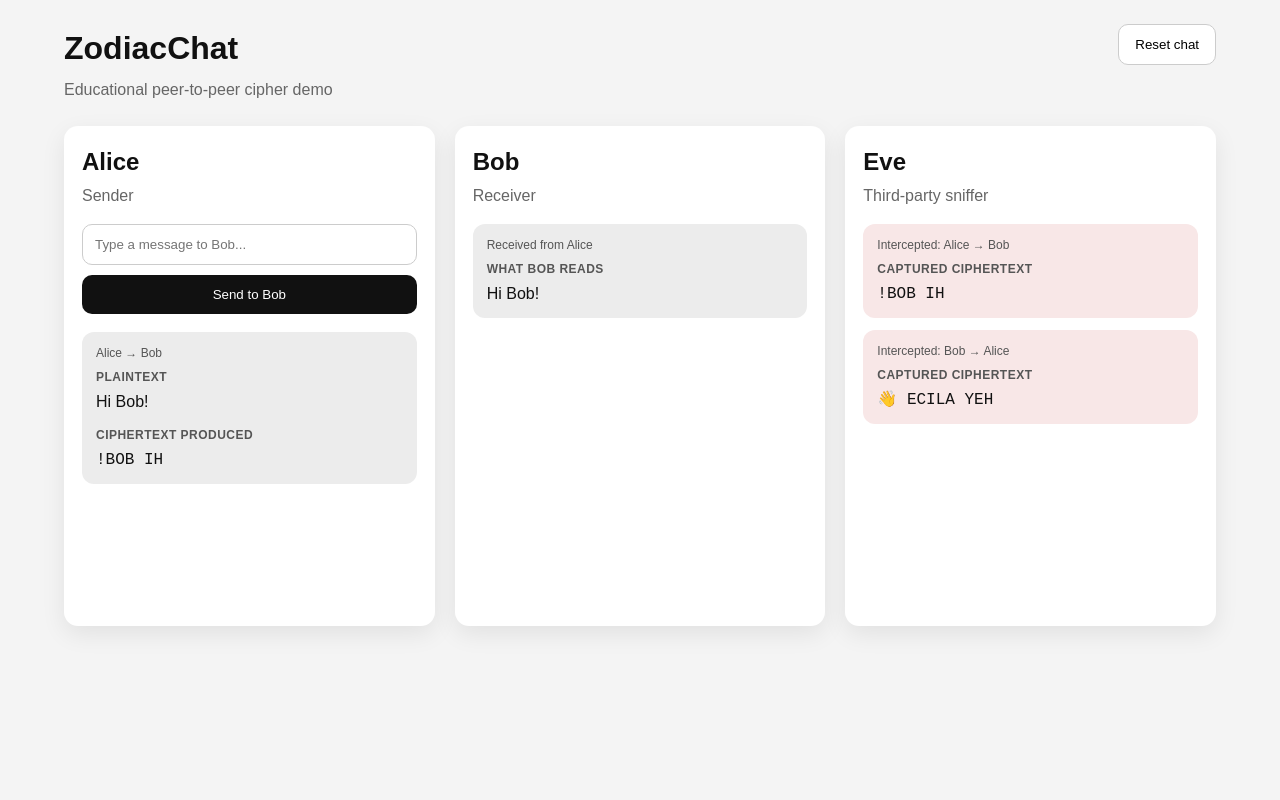
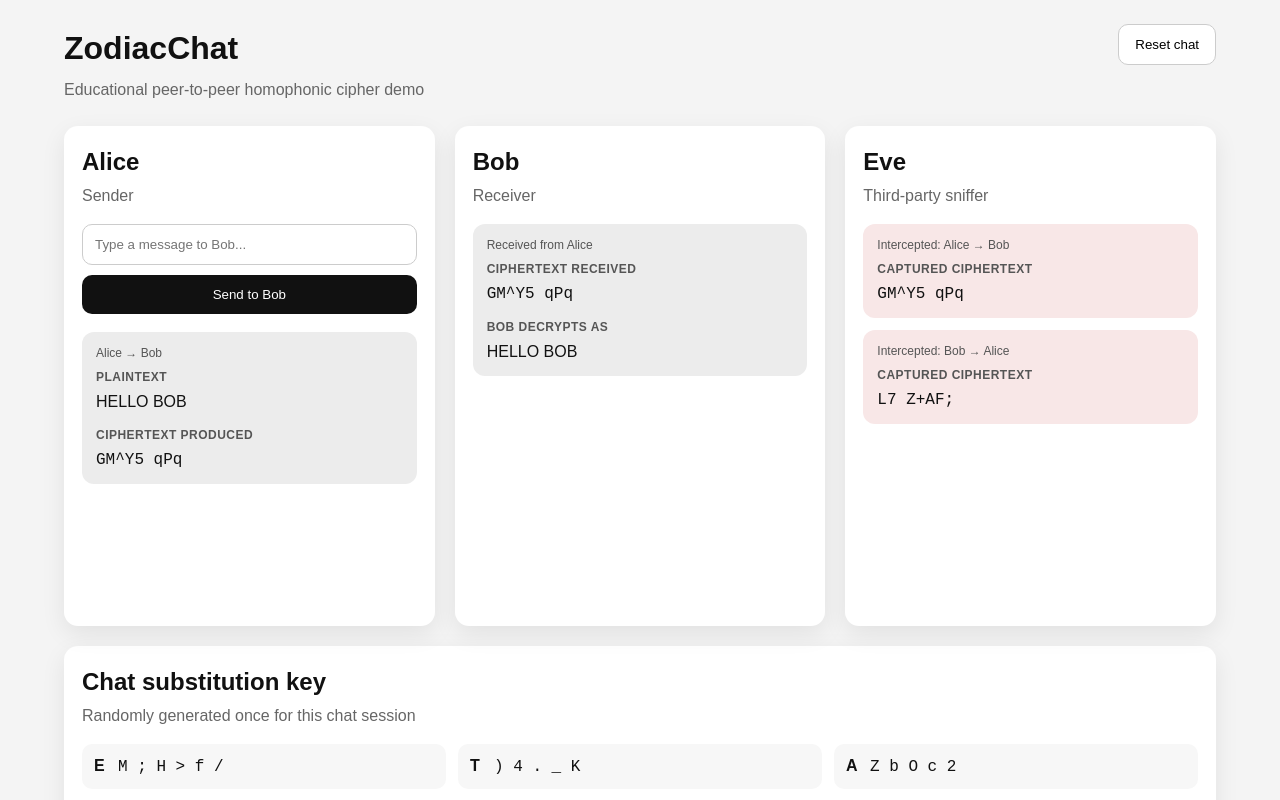
Before and after one commit to teyter/ZodiacChat, a React (Vite) app: page / in a window 1280 px wide. Shown: the top 800 px of the page. Built offline with nearby package versions, Linux system fonts and the light colour scheme.

Commit message:
z style substitution

```diff
--- a/src/App.css
+++ b/src/App.css
@@ -137,3 +137,36 @@ body {
   font-family: "Courier New", monospace;
   word-break: break-word;
 }
+
+.key-panel {
+  margin-top: 20px;
+}
+
+.key-grid {
+  display: grid;
+  grid-template-columns: repeat(3, 1fr);
+  gap: 12px;
+}
+
+.key-row {
+  background: #f7f7f7;
+  border-radius: 10px;
+  padding: 10px 12px;
+}
+
+.key-letter {
+  display: inline-block;
+  font-weight: bold;
+  width: 24px;
+}
+
+.key-symbols {
+  font-family: "Courier New", monospace;
+  word-break: break-word;
+}
+
+@media (max-width: 900px) {
+  .key-grid {
+    grid-template-columns: 1fr;
+  }
+}
--- a/src/App.jsx
+++ b/src/App.jsx
@@ -1,49 +1,179 @@
 import { useEffect, useState } from 'react'
 import './App.css'
 
-const STORAGE_KEY = 'zodiacchat-messages'
+const STORAGE_KEY = 'zodiacchat-state'
 
-const INITIAL_MESSAGES = [
-  {
-    id: 1,
-    from: 'Alice',
-    to: 'Bob',
-    plaintext: 'Hi Bob!',
-    ciphertext: '!BOB IH',
-  },
-  {
-    id: 2,
-    from: 'Bob',
-    to: 'Alice',
-    plaintext: 'Hey Alice 👋',
-    ciphertext: '👋 ECILA YEH',
-  },
+const SYMBOLS =
+  'H+M8|CV@KEB*5k.LdR(UFz9<>#Z3PpOG2l%W&Db^4J)fY/j_q1S;cTNy7t-A:X6'
+
+const LETTER_DISTRIBUTION = {
+  E: 6,
+  T: 5,
+  A: 5,
+  O: 4,
+  I: 4,
+  N: 4,
+  S: 3,
+  H: 3,
+  R: 3,
+  D: 3,
+  L: 3,
+  U: 2,
+  C: 2,
+  M: 2,
+  W: 2,
+  F: 2,
+  G: 2,
+  Y: 2,
+  P: 2,
+  B: 1,
+  V: 1,
+  K: 1,
+  J: 1,
+  X: 1,
+  Q: 1,
+  Z: 1,
+}
+
+const INITIAL_PLAINTEXT_MESSAGES = [
+  { id: 1, from: 'Alice', to: 'Bob', plaintext: 'HELLO BOB' },
+  { id: 2, from: 'Bob', to: 'Alice', plaintext: 'HI ALICE' },
 ]
 
-function encryptMessage(plaintext) {
-  return plaintext.toUpperCase().split('').reverse().join('')
+function shuffleArray(items) {
+  const array = [...items]
+
+  for (let i = array.length - 1; i > 0; i -= 1) {
+    const j = Math.floor(Math.random() * (i + 1))
+    ;[array[i], array[j]] = [array[j], array[i]]
+  }
+
+  return array
+}
+
+function generateSubstitutionKey() {
+  const shuffledSymbols = shuffleArray(SYMBOLS.split(''))
+  const key = {}
+  let cursor = 0
+
+  for (const letter of Object.keys(LETTER_DISTRIBUTION)) {
+    const count = LETTER_DISTRIBUTION[letter]
+    key[letter] = shuffledSymbols.slice(cursor, cursor + count)
+    cursor += count
+  }
+
+  return key
+}
+
+function generateCyclePointers(key) {
+  const pointers = {}
+
+  for (const letter of Object.keys(key)) {
+    pointers[letter] = 0
+  }
+
+  return pointers
+}
+
+function buildReverseKeyMap(key) {
+  const reverseMap = {}
+
+  for (const [letter, symbols] of Object.entries(key)) {
+    for (const symbol of symbols) {
+      reverseMap[symbol] = letter
+    }
+  }
+
+  return reverseMap
+}
+
+function encryptWithHomophonicSubstitution(plaintext, key, cyclePointers) {
+  const upper = plaintext.toUpperCase()
+  let ciphertext = ''
+  const nextPointers = { ...cyclePointers }
+
+  for (const char of upper) {
+    if (key[char] && key[char].length > 0) {
+      const symbols = key[char]
+      const currentIndex = nextPointers[char] ?? 0
+      const symbol = symbols[currentIndex]
+
+      ciphertext += symbol
+      nextPointers[char] = (currentIndex + 1) % symbols.length
+    } else {
+      ciphertext += char
+    }
+  }
+
+  return {
+    ciphertext,
+    updatedPointers: nextPointers,
+  }
+}
+
+function decryptCiphertext(ciphertext, reverseKeyMap) {
+  let plaintext = ''
+
+  for (const char of ciphertext) {
+    if (reverseKeyMap[char]) {
+      plaintext += reverseKeyMap[char]
+    } else {
+      plaintext += char
+    }
+  }
+
+  return plaintext
+}
+
+function buildInitialState() {
+  const substitutionKey = generateSubstitutionKey()
+  let cyclePointers = generateCyclePointers(substitutionKey)
+  const reverseKeyMap = buildReverseKeyMap(substitutionKey)
+
+  const messages = INITIAL_PLAINTEXT_MESSAGES.map((message) => {
+    const { ciphertext, updatedPointers } = encryptWithHomophonicSubstitution(
+      message.plaintext,
+      substitutionKey,
+      cyclePointers
+    )
+
+    cyclePointers = updatedPointers
+
+    return {
+      ...message,
+      ciphertext,
+    }
+  })
+
+  return {
+    messages,
+    substitutionKey,
+    cyclePointers,
+  }
 }
 
 export default function App() {
-  const [messages, setMessages] = useState(() => {
-    const savedMessages = localStorage.getItem(STORAGE_KEY)
+  const [appState, setAppState] = useState(() => {
+    const savedState = localStorage.getItem(STORAGE_KEY)
 
-    if (savedMessages) {
+    if (savedState) {
       try {
-        return JSON.parse(savedMessages)
+        return JSON.parse(savedState)
       } catch (error) {
-        console.error('Failed to parse saved messages:', error)
+        console.error('Failed to parse saved app state:', error)
       }
     }
 
-    return INITIAL_MESSAGES
+    return buildInitialState()
   })
 
   const [draft, setDraft] = useState('')
 
   useEffect(() => {
-    localStorage.setItem(STORAGE_KEY, JSON.stringify(messages))
-  }, [messages])
+    localStorage.setItem(STORAGE_KEY, JSON.stringify(appState))
+  }, [appState])
+
+  const reverseKeyMap = buildReverseKeyMap(appState.substitutionKey)
 
   function sendAsAlice(e) {
     e.preventDefault()
@@ -51,20 +181,32 @@ export default function App() {
     const trimmed = draft.trim()
     if (!trimmed) return
 
+    const { ciphertext, updatedPointers } = encryptWithHomophonicSubstitution(
+      trimmed,
+      appState.substitutionKey,
+      appState.cyclePointers
+    )
+
     const newMessage = {
       id: Date.now(),
       from: 'Alice',
       to: 'Bob',
-      plaintext: trimmed,
-      ciphertext: encryptMessage(trimmed),
+      plaintext: trimmed.toUpperCase(),
+      ciphertext,
     }
 
-    setMessages((prev) => [...prev, newMessage])
+    setAppState((prev) => ({
+      ...prev,
+      messages: [...prev.messages, newMessage],
+      cyclePointers: updatedPointers,
+    }))
+
     setDraft('')
   }
 
   function resetConversation() {
-    setMessages(INITIAL_MESSAGES)
+    const freshState = buildInitialState()
+    setAppState(freshState)
     localStorage.removeItem(STORAGE_KEY)
   }
 
@@ -73,7 +215,9 @@ export default function App() {
       <header className="topbar">
         <div>
           <h1>ZodiacChat</h1>
-          <p className="subtitle">Educational peer-to-peer cipher demo</p>
+          <p className="subtitle">
+            Educational peer-to-peer homophonic cipher demo
+          </p>
         </div>
 
         <button className="reset-button" onClick={resetConversation}>
@@ -97,7 +241,7 @@ export default function App() {
           </form>
 
           <div className="message-list">
-            {messages
+            {appState.messages
               .filter((msg) => msg.from === 'Alice')
               .map((msg) => (
                 <div key={msg.id} className="message-card">
@@ -120,14 +264,17 @@ export default function App() {
           <p className="panel-subtitle">Receiver</p>
 
           <div className="message-list">
-            {messages
+            {appState.messages
               .filter((msg) => msg.to === 'Bob')
               .map((msg) => (
                 <div key={msg.id} className="message-card">
                   <div className="message-meta">Received from {msg.from}</div>
 
-                  <div className="label">What Bob reads</div>
-                  <div>{msg.plaintext}</div>
+                  <div className="label">Ciphertext received</div>
+                  <div className="ciphertext">{msg.ciphertext}</div>
+
+                  <div className="label spaced">Bob decrypts as</div>
+                  <div>{decryptCiphertext(msg.ciphertext, reverseKeyMap)}</div>
                 </div>
               ))}
           </div>
@@ -138,7 +285,7 @@ export default function App() {
           <p className="panel-subtitle">Third-party sniffer</p>
 
           <div className="message-list">
-            {messages.map((msg) => (
+            {appState.messages.map((msg) => (
               <div key={msg.id} className="message-card sniffed">
                 <div className="message-meta">
                   Intercepted: {msg.from} → {msg.to}
@@ -151,6 +298,22 @@ export default function App() {
           </div>
         </section>
       </main>
+
+      <section className="panel key-panel">
+        <h2>Chat substitution key</h2>
+        <p className="panel-subtitle">
+          Randomly generated once for this chat session
+        </p>
+
+        <div className="key-grid">
+          {Object.entries(appState.substitutionKey).map(([letter, symbols]) => (
+            <div key={letter} className="key-row">
+              <span className="key-letter">{letter}</span>
+              <span className="key-symbols">{symbols.join(' ')}</span>
+            </div>
+          ))}
+        </div>
+      </section>
     </div>
   )
 }
```
